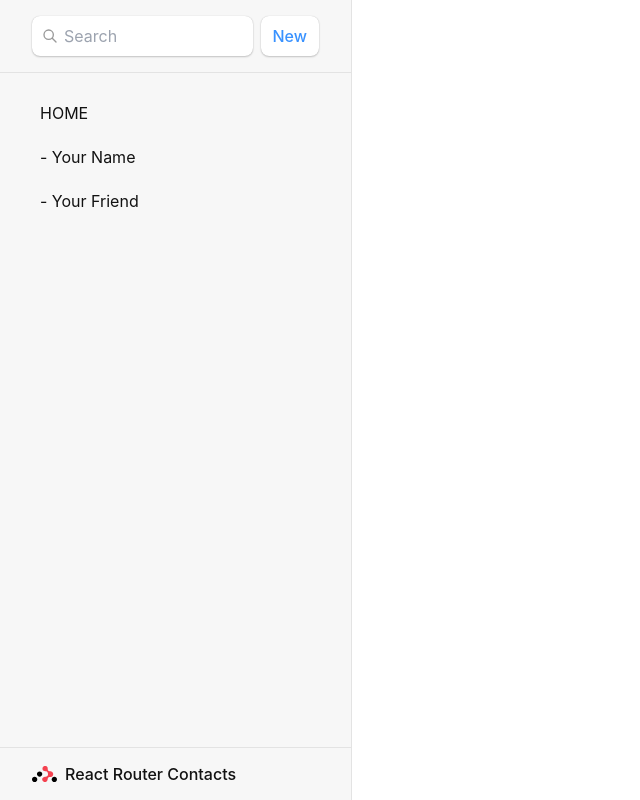
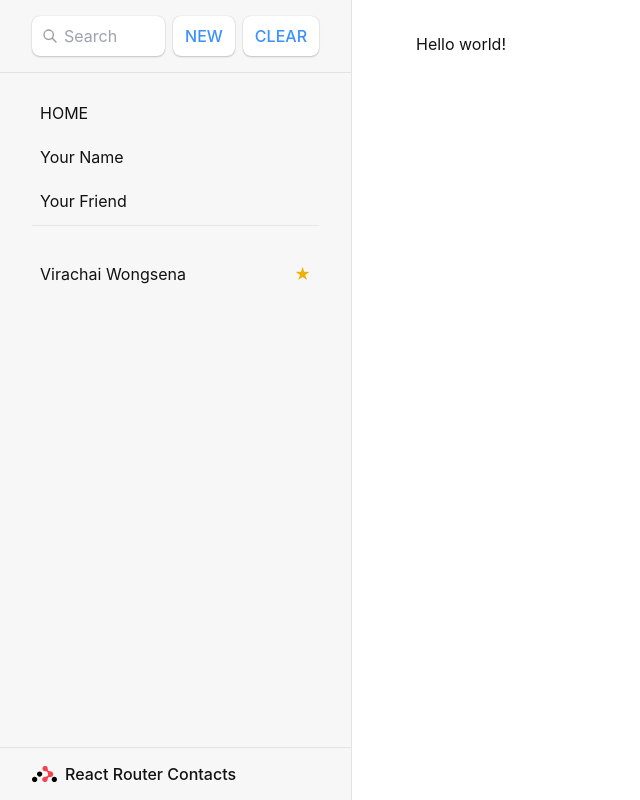
Before and after one commit to jsd-genkx/react-router-virachai, a React (Vite) app: page / in a window 1280 px wide. Shown: the whole page, without its empty margins (0-640 px from the left). Built offline with nearby package versions, Linux system fonts and the light colour scheme.

Commit message:
Coding Loading Data

```diff
--- a/src/contacts.jsx
+++ b/src/contacts.jsx
@@ -6,6 +6,20 @@ export async function getContacts(query) {
   await fakeNetwork(`getContacts:${query}`);
   let contacts = await localforage.getItem("contacts");
   if (!contacts) contacts = [];
+  const contact = {
+    id: "virachai",
+    first: "Virachai",
+    last: "Wongsena",
+    avatar: "https://virachai.github.io/profile-virachai.jpg",
+    twitter: "wvirachai",
+    notes: "JSD#8",
+    favorite: true,
+    createdAt: Date.now(),
+  };
+  if (contacts.length == 0) {
+    contacts.unshift(contact);
+    await set(contacts);
+  }
   if (query) {
     contacts = matchSorter(contacts, query, { keys: ["first", "last"] });
   }
@@ -37,6 +51,11 @@ export async function updateContact(id, updates) {
   Object.assign(contact, updates);
   await set(contacts);
   return contact;
+}
+
+export async function deleteContactAll() {
+  await set([]);
+  return true;
 }
 
 export async function deleteContact(id) {
--- a/src/main.jsx
+++ b/src/main.jsx
@@ -1,28 +1,54 @@
 import * as React from "react";
 import * as ReactDOM from "react-dom/client";
 import { createBrowserRouter, RouterProvider } from "react-router-dom";
-// import App from "./App.jsx";
 import "./index.css";
-import Root from "./routes/root";
 import ErrorPage from "./error-page";
-import Contact from "./routes/contact";
-
-// const router = createBrowserRouter([
-//   {
-//     path: "/",
-//     element: <div>Hello world!</div>,
-//   },
-// ]);
+import Root, {
+  loader as rootLoader,
+  // action as rootAction,
+  // clear as clearAction,
+} from "./routes/root";
+import Contact, { loader as contactLoader } from "./routes/contact";
 
 const router = createBrowserRouter([
   {
     path: "/",
     element: <Root />,
+    loader: rootLoader,
     errorElement: <ErrorPage />,
     children: [
       {
+        path: "/",
+        element: <div>Hello world!</div>,
+      },
+      {
+        path: "projects",
+        element: <div>Projects</div>,
+      },
+      {
+        path: "contacts",
+        element: <div>Click Menu!</div>,
+      },
+      {
+        path: "contacts/new",
+        element: <div>New</div>,
+      },
+      {
+        path: "contacts/clear",
+        element: <div>clear</div>,
+      },
+      {
+        path: "contacts/1",
+        element: <div>contacts/1- Your Name</div>,
+      },
+      {
+        path: "contacts/2",
+        element: <div>contacts/2- Your Friend</div>,
+      },
+      {
         path: "contacts/:contactId",
         element: <Contact />,
+        loader: contactLoader,
       },
     ],
   },
--- a/src/routes/contact.jsx
+++ b/src/routes/contact.jsx
@@ -1,22 +1,19 @@
-import { Form } from "react-router-dom";
+import { Form, useLoaderData } from "react-router-dom";
+import { getContact } from "../contacts";
+
+export async function loader({ params }) {
+  const contact = await getContact(params.contactId);
+  return { contact };
+}
 
 export default function Contact() {
-  const contact = {
-    first: "Virachai",
-    last: "Wongsena",
-    avatar: "https://robohash.org/you.png?size=200x200",
-    twitter: "wvirachai",
-    notes: "Some notes",
-    favorite: true,
-  };
-
+  const { contact } = useLoaderData();
   return (
     <div id="contact">
       <div>
         <img
           key={contact.avatar}
           src={
-            "https://virachai.github.io/profile-virachai.jpg" ||
             contact.avatar ||
             `https://robohash.org/${contact.id}.png?size=200x200`
           }
--- a/src/routes/root.jsx
+++ b/src/routes/root.jsx
@@ -1,13 +1,67 @@
-import { Outlet, Link, useLoaderData } from "react-router-dom";
-import { getContacts } from "../contacts";
+import { Outlet, Link, useLoaderData, Form } from "react-router-dom";
+import { getContacts, createContact, deleteContactAll } from "../contacts";
+
+export async function action() {
+  try {
+    await createContact();
+    await loader();
+    // Handle successful creation (e.g., display success message, update UI)
+  } catch (error) {
+    console.error(error);
+    // Handle creation error (e.g., display error message)
+  }
+  const contact = await createContact();
+  console.log(contact);
+  return { contact };
+}
+
+export async function clear() {
+  try {
+    await deleteContactAll();
+    await loader();
+    // Handle successful creation (e.g., display success message, update UI)
+  } catch (error) {
+    console.error(error);
+    // Handle creation error (e.g., display error message)
+  }
+  const contacts = await getContacts();
+  console.log(contacts);
+  return { contacts };
+}
 
 export async function loader() {
   const contacts = await getContacts();
   return { contacts };
 }
 
+// const handleSubmit = async (event) => {
+//   event.preventDefault(); // Prevent default form submission
+
+//   try {
+//     await action();
+//     await loader();
+//     // Handle successful creation (e.g., display success message, update UI)
+//   } catch (error) {
+//     console.error(error);
+//     // Handle creation error (e.g., display error message)
+//   }
+// };
+
+const handleReset = async (event) => {
+  event.preventDefault(); // Prevent default form submission
+
+  try {
+    await deleteContactAll();
+    await loader();
+    // Handle successful creation (e.g., display success message, update UI)
+  } catch (error) {
+    console.error(error);
+    // Handle creation error (e.g., display error message)
+  }
+};
+
 export default function Root() {
-  // const { contacts } = useLoaderData();
+  const { contacts } = useLoaderData();
   return (
     <>
       <div id="sidebar">
@@ -24,22 +78,63 @@ export default function Root() {
             <div id="search-spinner" aria-hidden hidden={true} />
             <div className="sr-only" aria-live="polite"></div>
           </form>
-          <form method="post">
-            <button type="submit">New</button>
-          </form>
+          <Form method="post">
+            <button type="button">
+              <Link to={`contacts/new`}>NEW</Link>
+            </button>
+          </Form>
+          <Form method="post">
+            <button type="button">
+              <Link to={`contacts/clear`}>CLEAR</Link>
+            </button>
+          </Form>
+          {/* <Form method="post">
+            <button type="button" onClick={handleSubmit}>
+              NEW
+            </button>
+          </Form> */}
+          {/* <Form method="post">
+            <button type="button" onClick={handleReset}>
+              RESET
+            </button>
+          </Form> */}
         </div>
         <nav>
           <ul>
-            <li>
+            <li key="home">
               <Link to={`/`}>HOME</Link>
             </li>
-            <li>
-              <Link to={`contacts/1`}>- Your Name</Link>
+            <li key="you">
+              <Link to={`contacts/1`}>Your Name</Link>
             </li>
-            <li>
-              <Link to={`contacts/2`}>- Your Friend</Link>
+            <li key="friend">
+              <Link to={`contacts/2`}>Your Friend</Link>
             </li>
           </ul>
+          <hr />
+          <br />
+          {contacts.length ? (
+            <ul>
+              {contacts.map((contact) => (
+                <li key={contact.id}>
+                  <Link to={`contacts/${contact.id}`}>
+                    {contact.first || contact.last ? (
+                      <>
+                        {contact.first} {contact.last}
+                      </>
+                    ) : (
+                      <i>No Name</i>
+                    )}{" "}
+                    {contact.favorite && <span>★</span>}
+                  </Link>
+                </li>
+              ))}
+            </ul>
+          ) : (
+            <p>
+              <i>No contacts</i>
+            </p>
+          )}
         </nav>
       </div>
       <div id="detail">
```
